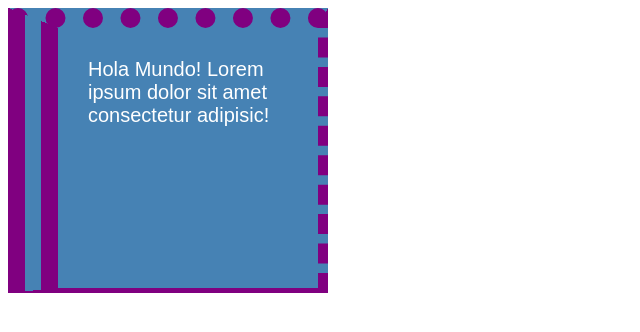
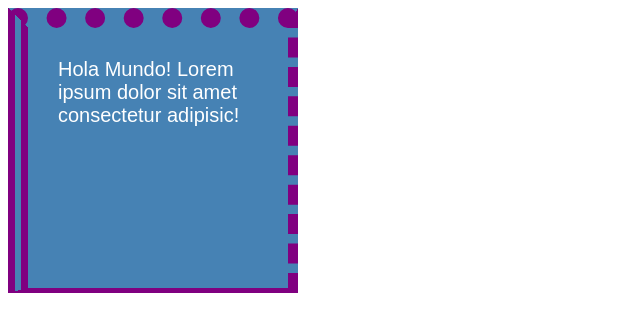
Before and after one commit to JaiROARP/curso-css, a plain HTML site: page Curso CSS CF/03-box-model/index.html in a window 1280 px wide. Shown: the whole page, without its empty margins (0-640 px from the left). Drawn offline with Linux system fonts and the light colour scheme.

Commit message:
need to get serious

```diff
--- a/Curso CSS CF/03-box-model/style.css
+++ b/Curso CSS CF/03-box-model/style.css
@@ -12,5 +12,5 @@ padding: 30px;
 /*BORDER*/
 border-color: purple;
 border-style: dotted dashed solid double;
-border-width: 20px 10px 5px 50px;
+border-width: 20px 10px 5px 20px;
 }
```
